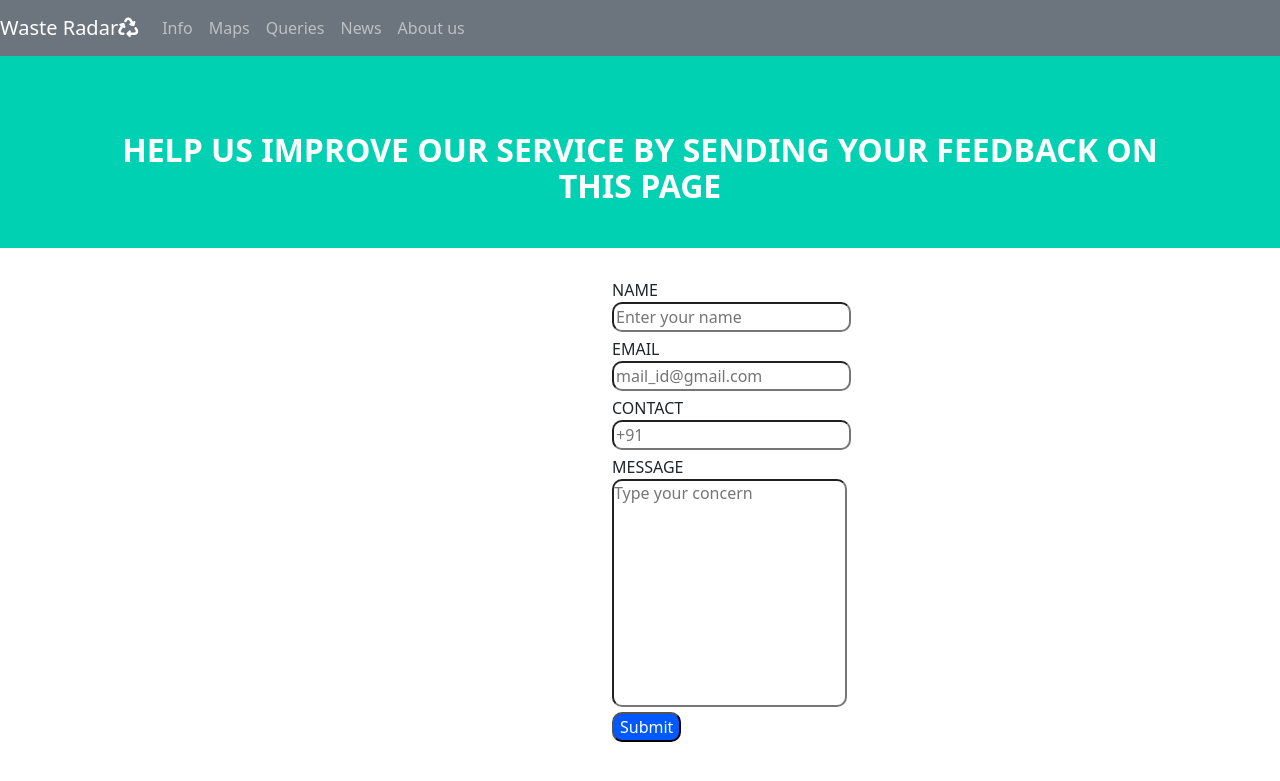
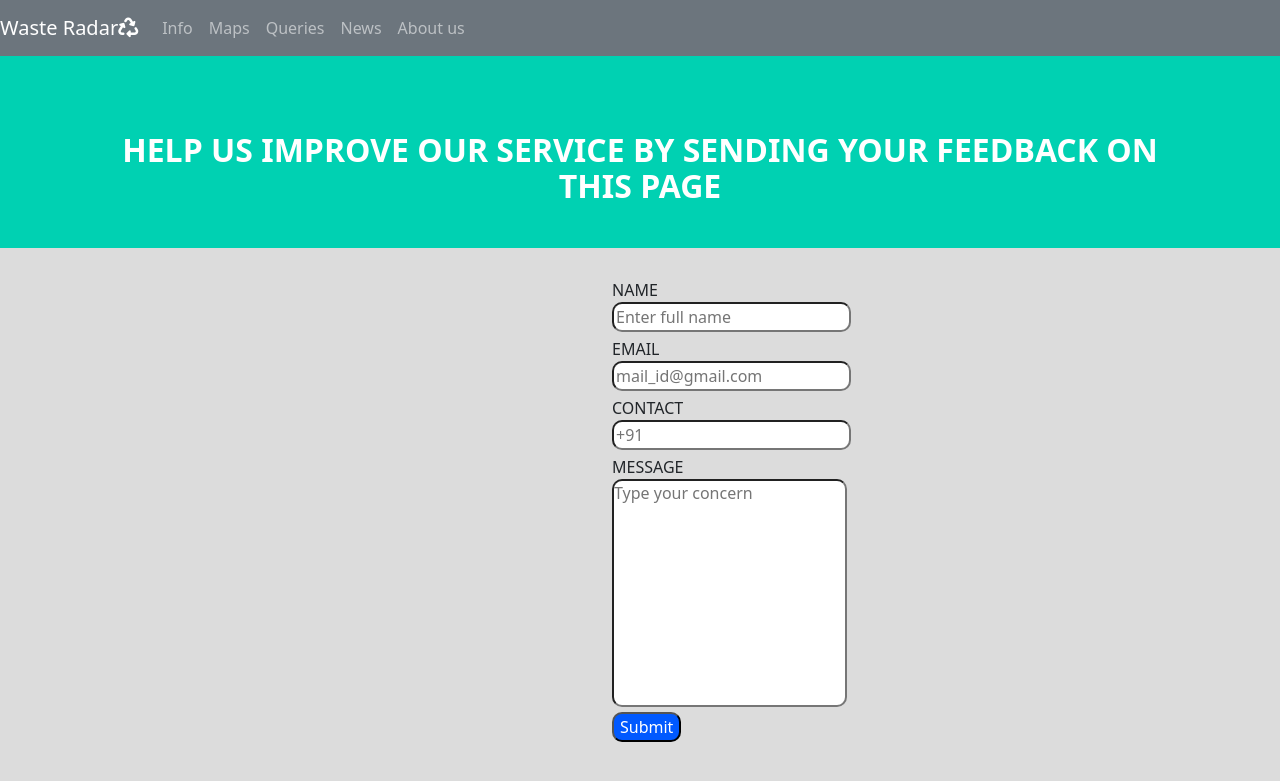
Before and after one commit to Abbashozefa/django-homeapp, a Django app: page /home/homepage/showform in a window 1280 px wide. Shown: the top 781 px of the page. Run offline with Django 3.2, Linux system fonts and the light colour scheme; some libraries are stand-ins or nearby versions.

Commit message:
js not working in django

```diff
--- a/waste_radar/templates/Info/index1.html
+++ b/waste_radar/templates/Info/index1.html
@@ -58,8 +58,8 @@
           </div>
 
           <div class="card2">
-            <h3>Title</h3>
-            <h5>Waste management (or waste disposal) includes the processes and actions required to manage waste from its inception to its final disposal.[1] This includes the collection, transport, treatment and disposal of waste, together with monitoring and regulation of the waste management process and waste-related laws, technologies, economic mechanisms.Waste can be solid, liquid, or gases and each type has different methods of disposal and management. Waste management deals with all types of waste, including industrial, biological, household, municipal, organic, biomedical, radioactive wastes. In some cases, waste can pose a threat to human health.[2</h5>
+            <h3>Aim</h3>
+            <h5>Waste management (or waste disposal) includes the processes and actions required to manage waste from its inception to its final disposal.[1] This includes the collection, transport, treatment and disposal of waste, together with monitoring and regulation of the waste management process and waste-related laws, technologies, economic mechanisms.Waste can be solid, liquid, or gases and each type has different methods of disposal and management. Waste management deals with all types of waste, including industrial, biological, household, municipal, organic, biomedical, radioactive wastes. In some cases, waste can pose a threat to human health.</h5>
           </div>
 
         </div>
@@ -67,7 +67,7 @@
 
       </div>
 
-
+      <script src="{% static 'slider.js' %}"></script>
   </body>
 
 
--- a/waste_radar/templates/News/index4.html
+++ b/waste_radar/templates/News/index4.html
@@ -8,7 +8,7 @@
     <link rel="stylesheet" href="https://cdnjs.cloudflare.com/ajax/libs/bulma/0.6.2/css/bulma.css" />
     <link rel="stylesheet" href="#">
   </head>
-  <body>
+  <body style="background-color: #DCDCDC;">
 
     <nav class="navbar navbar-expand-lg navbar-dark  bg-secondary">
       <button class="navbar-toggler" type="button" data-bs-toggle="collapse" data-bs-target="#navbarTogglerDemo02" aria-controls="navbarTogglerDemo02" aria-expanded="false" aria-label="Toggle navigation">
--- a/waste_radar/templates/Queries/index2.html
+++ b/waste_radar/templates/Queries/index2.html
@@ -12,7 +12,7 @@
 
     </style>
   </head>
-  <body>
+  <body style="background-color: #DCDCDC;">
 
     <nav class="navbar navbar-expand-lg navbar-dark  bg-secondary">
       <button class="navbar-toggler" type="button" data-bs-toggle="collapse" data-bs-target="#navbarTogglerDemo02" aria-controls="navbarTogglerDemo02" aria-expanded="false" aria-label="Toggle navigation">
@@ -50,13 +50,13 @@
           </h1>
       </div>
   </div>
-    <form style="padding: 25px 450px 0px 600px;" method="POST" class="post-form" action="">
+    <form style="padding: 25px 475px 0px 600px;" method="POST" class="post-form" action="">
       {% csrf_token %}
       <div class="container">
       <div style =" padding-top: 5px;" class="form-group">
         <label for="fullname" class="control-label col-sm-2">NAME</label>
         <div class="col-sm-10">
-        <input style="border-radius: 10px;" type="text" name="fullname"  placeholder="Enter your name" value=""/>
+        <input style="border-radius: 10px;" type="text" name="fullname"  placeholder="Enter full name" value=""/>
         </div>
       </div>
       <div style ="padding-top: 5px;" >
```
Also changed, not shown: waste_radar/static/slider.js (+8 -4 lines), waste_radar/templates/Queries/style2.css (line endings or trailing spaces).
